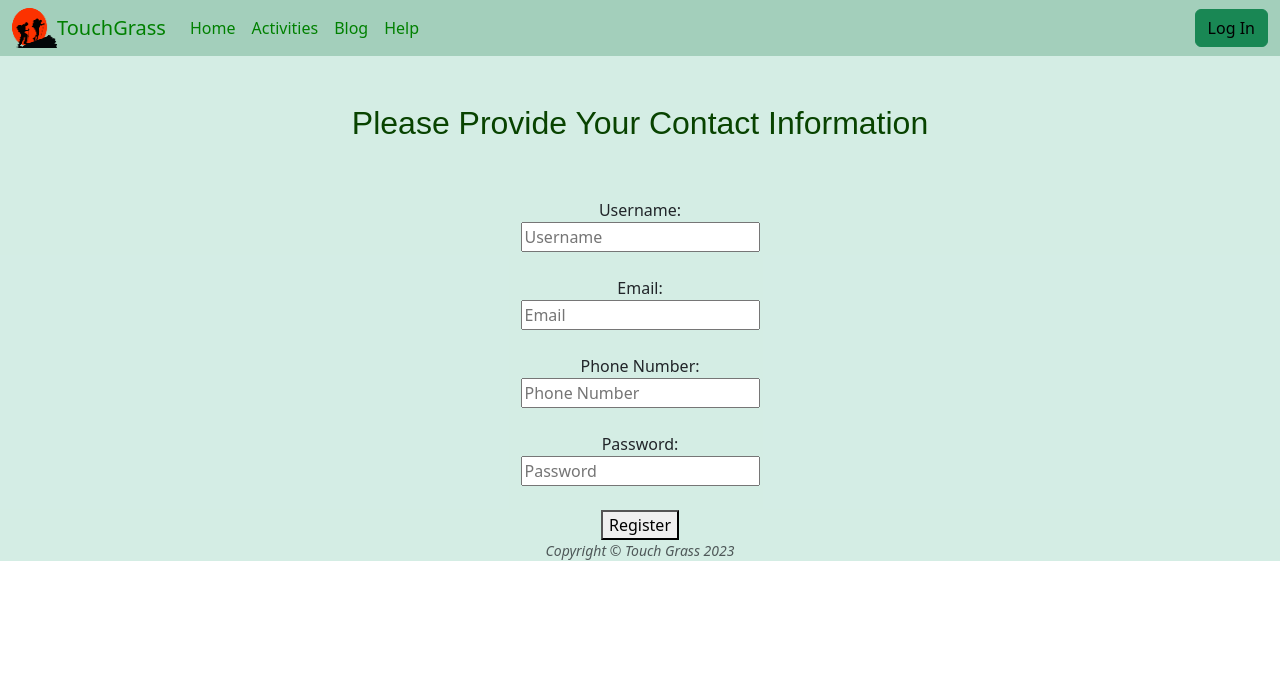
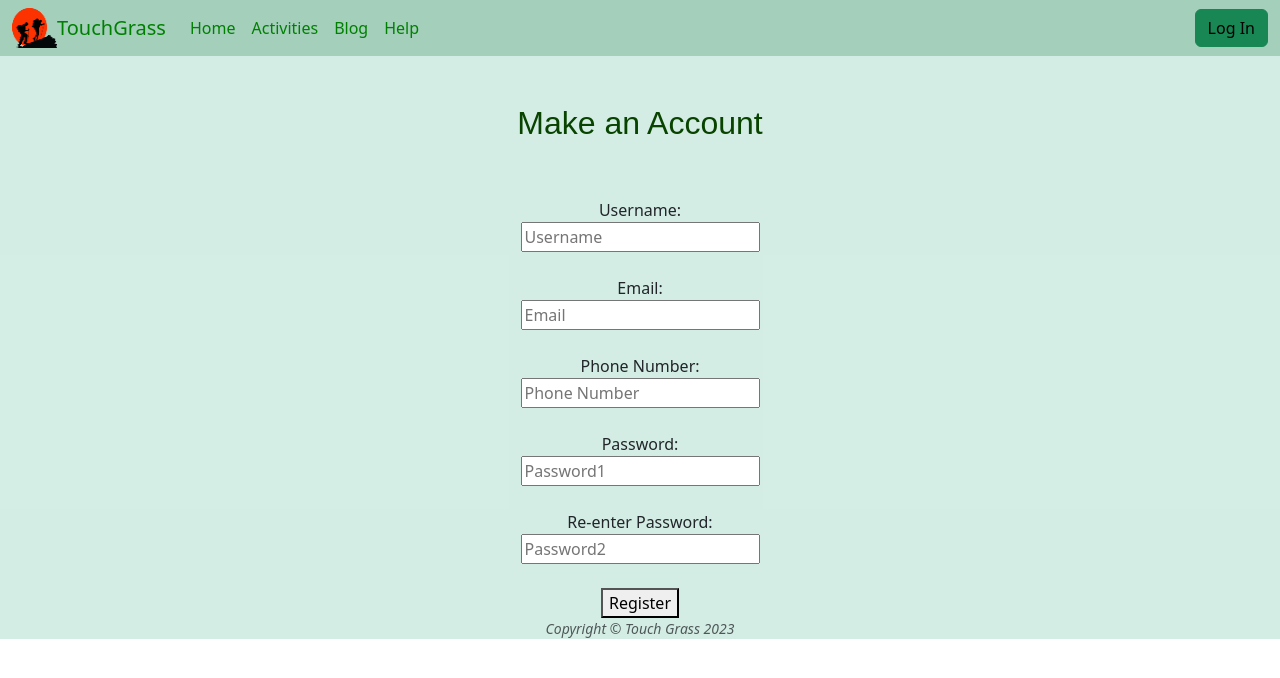
Before and after one commit to COMPE561GROUP2/gui, a React (Create React App) app: page /register in a window 1280 px wide. Shown: the top 678 px of the page. Built offline with nearby package versions, Linux system fonts and the light colour scheme.

Commit message:
Finished working registration page

```diff
--- a/src/pages/Login.js
+++ b/src/pages/Login.js
@@ -2,12 +2,11 @@ import React, { useContext, useState, useEffect } from "react";
 import AuthContext from "../context/AuthContext";
 import { NavLink } from "react-router-dom";
 
-import isValidEmail from "../utils/Validation";
+import { isValidEmail } from "../utils/Validation";
 
 const Login = () => {
   let { loginUser } = useContext(AuthContext);
 
-  const [auth, setAuth] = useState([]);
   const [input, setInput] = useState([]);
 
   const getRegisteredUsers = async () => {
--- a/src/pages/Register.js
+++ b/src/pages/Register.js
@@ -1,4 +1,49 @@
+import { useState, useEffect } from 'react';
+import { isValidEmail, isValidPhone, isValidPassword, isValidUsername } from "../utils/Validation";
+
 const Register = () => {
+
+  const [input, setInput] = useState([]);
+
+  const registerUser = async () => {
+
+    // validate user inputs
+
+    if ( input.password1 !== input.password2 ) {
+      alert("Please enter the same password in both fields")
+      return
+    }
+    if ( !isValidEmail(input.email) ) {
+      alert("Please enter a valid email");
+      return;
+    }
+    if (!isValidPhone(input.phone)) {
+      alert("Please enter a valid phone number");
+      return;
+    }
+    if (!isValidUsername(input.phone)) {
+      alert("Username must contain only alphanumeric symbols and be between 3-20 characters");
+      return;
+    }
+    if (
+      !isValidPassword(input.password1) ||
+      !isValidPassword(input.password2)
+    ) {
+      alert("Passwords must have:\nAt least one uppercase letter\nAt least one lowercase letter\nAt least one digit\nAt least one special character from the set [@ $ ! % * ? &]\nMinimum length of 8 characters");
+      return;
+    }
+
+    alert("Account Created!")
+  }
+
+  useEffect(() => {
+    if (input.username && input.password1 && input.password2 && input.email && input.phone) {
+      registerUser();
+    }
+    // else
+    //   alert("Please fill out all the fields")
+  }, [input]);
+
   return (
     <>
       <title>Touch Grass - Register</title>
@@ -11,32 +56,68 @@ const Register = () => {
         crossOrigin="anonymous"
       />
       <br /> <br />
-      <h2 className="loginTextHeader">
-        {" "}
-        Please Provide Your Contact Information{" "}
-      </h2>
+      <h2 className="loginTextHeader">Make an Account</h2>
       <br /> <br />
-      <section className="loginSection">
+      <form
+        className="loginSection"
+        onSubmit={(e) => {
+          e.preventDefault();
+          setInput(
+            {
+              username: e.target.username.value,
+              email: e.target.email.value,
+              phone: e.target.email.value,
+              password1: e.target.password1.value,
+              password2: e.target.password2.value,
+            },
+            () => registerUser()
+          );
+        }}
+      >
         <label htmlFor="usernameText"> Username:</label>
         <br />
-        <input type="text" id="usernameText" placeholder="Username" />
+        <input
+          type="text"
+          name="username"
+          id="usernameText"
+          placeholder="Username"
+        />
         <br /> <br />
         <label htmlFor="userEmail"> Email:</label>
         <br />
-        <input type="text" id="userEmail" placeholder="Email" />
+        <input type="text" name="email" id="userEmail" placeholder="Email" />
         <br /> <br />
         <label htmlFor="userPhoneNumber"> Phone Number:</label>
         <br />
-        <input type="text" id="userPhoneNumber" placeholder="Phone Number" />
+        <input
+          type="text"
+          name="phone"
+          id="userPhoneNumber"
+          placeholder="Phone Number"
+        />
         <br /> <br />
         <label htmlFor="password"> Password:</label>
         <br />
-        <input type="password" id="user_password" placeholder="Password" />
+        <input
+          type="password"
+          name="password1"
+          id="user_password1"
+          placeholder="Password1"
+        />
+        <br /> <br />
+        <label htmlFor="password">Re-enter Password:</label>
+        <br />
+        <input
+          type="password"
+          name="password2"
+          id="user_password2"
+          placeholder="Password2"
+        />
         <br /> <br />
         <button type="submit" id="registerSubmitButton">
           Register
         </button>
-      </section>
+      </form>
     </>
   );
 };
--- a/src/utils/Validation.js
+++ b/src/utils/Validation.js
@@ -4,4 +4,37 @@ const emailRegex = /^[^\s@]+@[^\s@]+\.[^\s@]+$/;
 const isValidEmail = (email) => {
     return emailRegex.test(email);
 }
-export default isValidEmail
+
+
+const phoneRegex = /^\d{3}-\d{3}-\d{4}$/;
+
+const isValidPhone = (phoneNumber) => {
+    phoneRegex.test(phoneNumber);
+}
+
+const passwordRegex =
+  /^(?=.*[A-Z])(?=.*[a-z])(?=.*\d)(?=.*[@$!%*?&])[A-Za-z\d@$!%*?&]{8,}$/;
+/*  At least one uppercase letter
+    At least one lowercase letter
+    At least one digit
+    At least one special character from the set [@ $ ! % * ? &]
+    Minimum length of 8 characters                                  */
+
+const isValidPassword = (password) => {
+    passwordRegex.test(password);
+}
+
+const usernameRegex = /^[a-zA-Z0-9_]{3,20}$/;
+// Alpha-Numerics only
+// 3-20 characters
+
+const isValidUsername = (username) => {
+    usernameRegex.test(username);
+}
+
+export {
+    isValidEmail,
+    isValidPhone,
+    isValidPassword,
+    isValidUsername,
+};
```
Also changed, not shown: src/utils/BlogServer.js (renamed from src/pages/BlogServer.js).
